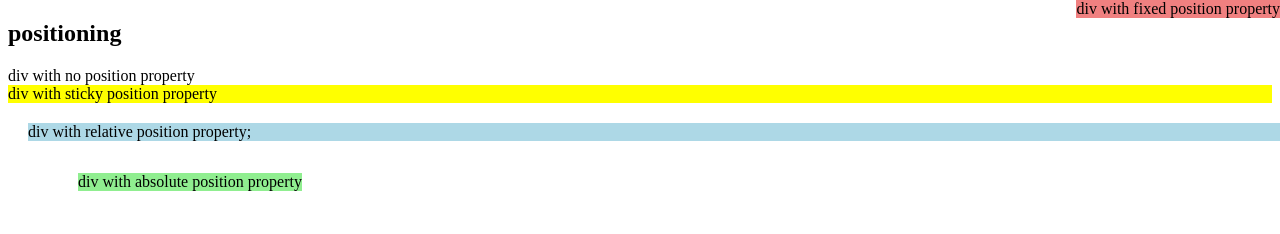
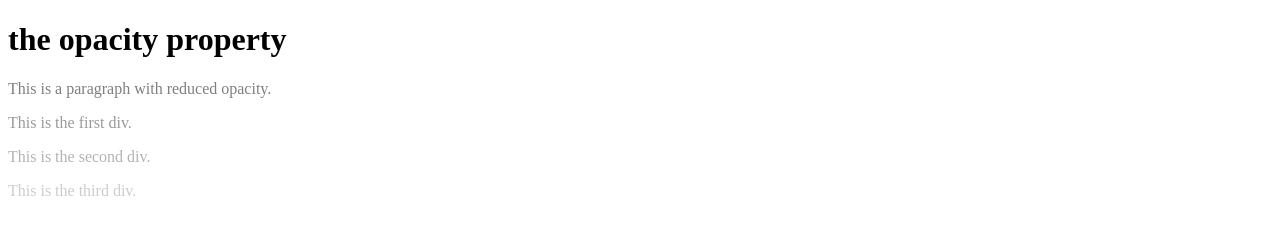
Before and after one commit to karanistuff-LESGO/position, a plain HTML site: page index.html in a window 1280 px wide. Drawn offline with Linux system fonts and the light colour scheme.

Commit message:
Add files via upload

```diff
--- a/index.html
+++ b/index.html
@@ -5,57 +5,33 @@
     <meta name="viewport" content="width=device-width, initial-scale=1.0">
     <title>Document</title>
     <style>
-        div.sticky{
-            position: sticky;
-            top: 0;
-            background-color: yellow;
+        p {
+            opacity: 0.5;
         }
-        div.relative{
-            position: relative;
-            top: 20px;
-            left: 20px;
-            background-color: lightblue;
+        .first {
+            opacity: 0.8;
         }
-        div.absolute{
-            position: absolute;
-            top: 50px;
-            left: 50px;
-            background-color: lightgreen;
+        .second {
+            opacity: 0.6;
         }
-        div.fixed{
-            position: fixed;
-            top: 0;
-            right: 0;
-            background-color: lightcoral;
+        .third {
+            opacity: 0.4;
         }
         </style>
 </head>
 <body>
-    <!-- change the position to show difference
-     static
-     relative
-     absolute
-     fixed
-     sticky -->
+    <h1> the opacity property </h1>
+    <p>This is a paragraph with reduced opacity.</p>
 
-     <h2>positioning</h2>
-     <div>
-        div with no position property
-     </div>
-     <div class="sticky">
-        div with sticky position property
-     </div>
-     <div class="relative">
-        div with relative position property;
-        <div class="absolute">
-            div with absolute position property
-        </div>
+    <div class="first">
+        <p>This is the first div.</p>
+    </div>
+    <div class="second">
+        <p>This is the second div.</p>
+    </div>
+    <div class="third">
+        <p>This is the third div.</p>
         </div>
 
-        <div class="fixed">
-div with fixed position property
-        </div>
-        <br><br><br><br><br><br><br><br><br><br>
-        <br><br><br><br><br><br><br><br><br><br>
-        <br><br><br><br><br><br><br><br><br><br>
 </body>
+</html>
```
